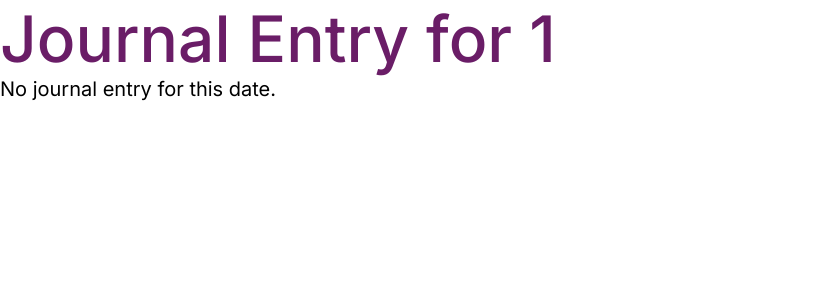
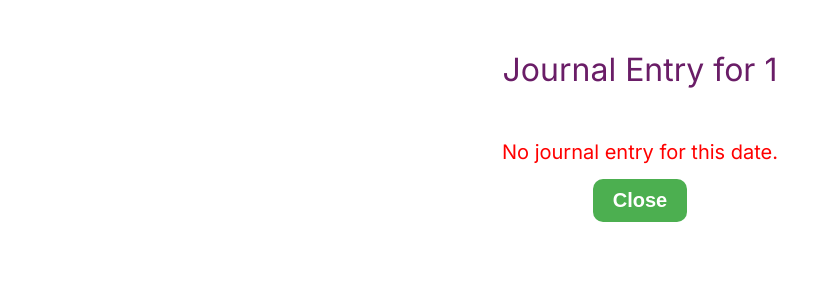
Before and after one commit to ChinaCat1998/Amygdala-App, a React (Vite) app in the folder client/: page /journal-entry/1 in a window 1280 px wide. Shown: the top 300 px of the page, without its empty margins (0-838 px from the left). Built offline with nearby package versions, Linux system fonts and the light colour scheme; no server answers.

Commit message:
redirect function and warning message added on submit journal entry, close button added to old journal entry page, header and paragraph are centered for old entry page

```diff
--- a/client/src/App.css
+++ b/client/src/App.css
@@ -850,6 +850,8 @@ input {
   font-weight: 600;
 }
 
+
+
 .submitButton:hover {
   background-color: #373b85;
 }
@@ -873,3 +875,46 @@ input {
     font-size: 1.75em;
   }
 }
+
+/* Journal entry page  */
+
+.closeButton {
+    display: flex;
+    padding: 10px 20px;
+    border: none;
+    border-radius: 10px;
+    background-color: #4caf50;
+    color: #fff;
+    cursor: pointer;
+    font-size: 20px;
+    font-weight: 600;
+}
+
+.closeButton:hover {
+  background-color: #373b85;
+}
+
+.journal-entry-page-header {
+  font-family: Inter;
+  margin: 50px 50px 50px 50px;
+  font-size: 32px;
+  font-weight: 400;
+  line-height: 40px;
+  text-align: center;
+  display: flex;
+  justify-content: center;
+  align-items: center;
+}
+
+.journal-entry-page-paragraph {
+  text-align: center;
+  display: flex;
+  justify-content: center;
+  align-items: center;
+  margin: 15px 15px 15px 15px;
+  color: red;
+}
+
+.validation-message {
+  color: red;
+}
--- a/client/src/components/JournalEntry.tsx
+++ b/client/src/components/JournalEntry.tsx
@@ -1,12 +1,14 @@
 import React, { useState } from 'react';
-
+import { useNavigate } from 'react-router-dom';
 
 const JournalEntry = () => {
   const [mood, setMood] = useState('');
   const [triggers, setTriggers] = useState<string[]>([]);
   const [newTrigger, setNewTrigger] = useState<string>('');
   const [content, setDescription] = useState<string>('');
+  const [validationMessage, setValidationMessage] = useState<string>('');
   const userId = 1;
+  const navigate = useNavigate();
 
   const handleAddTrigger = () => {
     if (newTrigger && !triggers.includes(newTrigger)) {
@@ -17,6 +19,12 @@ const JournalEntry = () => {
 
   const handleSubmit = async (e: React.FormEvent) => {
     e.preventDefault();
+    if (!mood || triggers.length === 0 || !content) {
+      setValidationMessage('Please input your information.');
+      return;
+    }
+    setValidationMessage(''); // Clear any previous validation messages
+
     const journalData = {
       date: new Date().toDateString(),
       userId,
@@ -24,8 +32,7 @@ const JournalEntry = () => {
       triggers,
       content
     };
-    /* console.log('Journal Entry Data:', journalData); */
-    // Here you can send the data to your server or handle it as needed
+
     try {
       const response = await fetch('/api/journal-entries', {
         method: 'POST',
@@ -37,23 +44,20 @@ const JournalEntry = () => {
 
       if (response.ok) {
         console.log('Journal entry created successfully');
-        // Handle successful submission (e.g., clear the form, show a success message)
+        navigate('/'); // Redirect to home page
       } else {
         console.error('Failed to create journal entry');
-        // Handle error (e.g., show an error message)
       }
     } catch (error) {
       console.error('Error creating journal entry:', error);
-      // Handle network error (e.g., show an error message)
     }
   };
-
-
 
   return (
     <div className='journal-entry'>
       <form onSubmit={handleSubmit}>
         <h1 className='journal-calendar-text'>{new Date().toDateString()}</h1>
+        {validationMessage && <p className='validation-message'>{validationMessage}</p>}
         <div className="mood-description">Mood: {mood}</div>
         <div className='mood-emojis'>
           <div className="mood-select"><span onClick={() => setMood('great')} role="img" aria-label="great">😃</span>Great</div>
@@ -62,7 +66,6 @@ const JournalEntry = () => {
           <div className='mood-select'><span onClick={() => setMood('bad')} role="img" aria-label="bad">😞</span>Bad</div>
           <div className='mood-select'><span onClick={() => setMood('awful')} role="img" aria-label="awful">😫</span>Awful</div>
         </div>
-
         <div className="mood-triggers">
           <h2 className='journal-whats-affecting-text'>What's affecting your mood?</h2>
           <div className="triggers-list">
@@ -88,8 +91,7 @@ const JournalEntry = () => {
         <button className='submitButton' type="submit">Submit</button>
       </form>
     </div>
-
   );
-}
+};
 
 export default JournalEntry;
--- a/client/src/components/JournalEntryPage.tsx
+++ b/client/src/components/JournalEntryPage.tsx
@@ -1,63 +1,10 @@
 import React, { useEffect, useState } from 'react';
-import { useParams } from 'react-router-dom';
+import { useParams, useNavigate } from 'react-router-dom';
 import { retrieveJournalEntryByDate } from '../api/journalEntryAPI'
 import { JournalEntryData } from '../interfaces/JournalEntryData';
 
-/* interface JournalEntry {
-  date: string;
-  mood: string;
-  triggers: string[];
-  content: string;
-}
-
-const JournalEntryPage = () => {
-  const { date } = useParams<{ date: string }>();
-  const [entry, setEntry] = useState<JournalEntry | null>(null);
-
-  useEffect(() => {
-    const fetchEntry = async () => {
-      try {
-        const response = await retrieveJournalEntryByDate(date || '');
-        if (response) {
-          setEntry(response);
-        } else {
-          setEntry(null);
-        }
-      } catch (error) {
-        console.error('Failed to fetch journal entry:', error);
-      }
-    };
-
-    fetchEntry();
-  }, [date]);
-
-  return (
-    <div className="journal-entry-page">
-      <h1>Journal Entry for {date}</h1>
-      {entry ? (
-        <div className="journal-entry">
-          <p><strong>Mood:</strong> {entry.mood}</p>
-          <p><strong>Triggers:</strong> {entry.triggers.join(', ')}</p>
-          <p><strong>Description:</strong> {entry.content}</p>
-        </div>
-      ) : (
-        <p>No journal entry for this date.</p>
-      )}
-    </div>
-  );
-}; */
 
 
-
-
-
-
-// interface JournalEntry {
-//   date: string;
-//   mood: string;
-//   triggers: string[];
-//   content: string;
-// }
 
 const formatDateForQuery = (dateString: string) => {
   const date = new Date(dateString);
@@ -68,6 +15,7 @@ const formatDateForQuery = (dateString: string) => {
 const JournalEntryPage = () => {
   const { date } = useParams<{ date: string }>();
   const [entry, setEntry] = useState<JournalEntryData | null>(null);
+  const navigate = useNavigate();
 
   useEffect(() => {
     const fetchEntry = async () => {
@@ -91,7 +39,7 @@ const JournalEntryPage = () => {
 
   return (
     <div className="journal-entry-page">
-      <h1>Journal Entry for {date}</h1>
+      <h1 className='journal-entry-page-header'>Journal Entry for {date}</h1>
       {entry ? (
         <div className="journal-entry">
           <p><strong>Mood:</strong> {entry.mood}</p>
@@ -99,8 +47,9 @@ const JournalEntryPage = () => {
           <p><strong>Description:</strong> {entry.content}</p>
         </div>
       ) : (
-        <p>No journal entry for this date.</p>
+        <p className='journal-entry-page-paragraph'>No journal entry for this date.</p>
       )}
+      <button className='closeButton' onClick={() => navigate('/CalendarPage')}>Close</button>
     </div>
   );
 };
```
Lines whose indentation alone changed are shown as unchanged.
